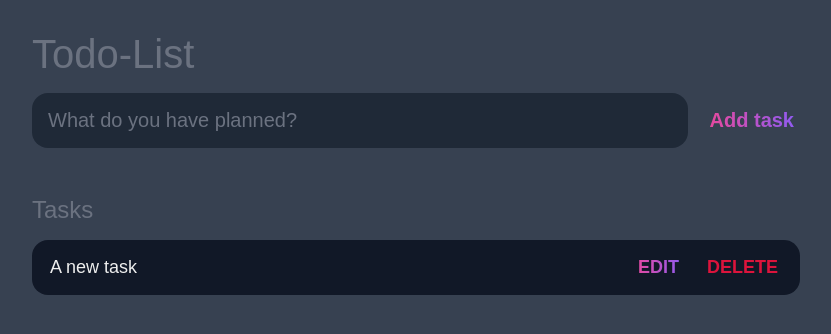
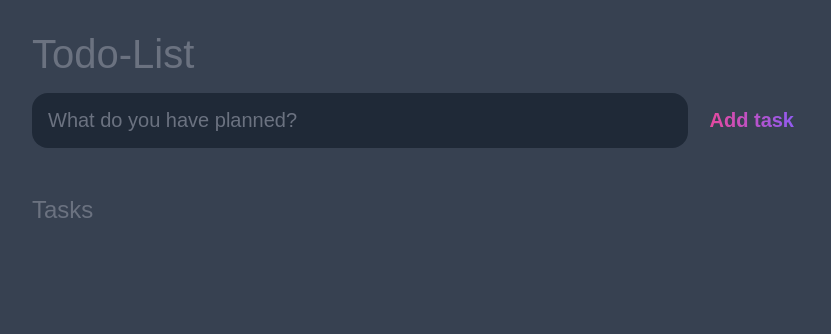
Before and after one commit to NishantSingh9756/todolist, a plain HTML site: page index.html in a window 1280 px wide. Shown: the whole page, without its empty margins (224-1055 px from the left). Drawn offline with Linux system fonts and the light colour scheme.

```diff
--- a/index.html
+++ b/index.html
@@ -28,17 +28,9 @@
 
 			<div id="tasks">
 
-				 <div class="task">
-					<div class="content">
-						<input
-							type="text"
-							class="text"
-							value="A new task"
-							readonly>
-					</div>
+
 					<div class="actions">
-						<button class="edit">Edit</button>
-						<button class="delete">Delete</button>
+
 					</div>
 				</div>
 			</div>
```
